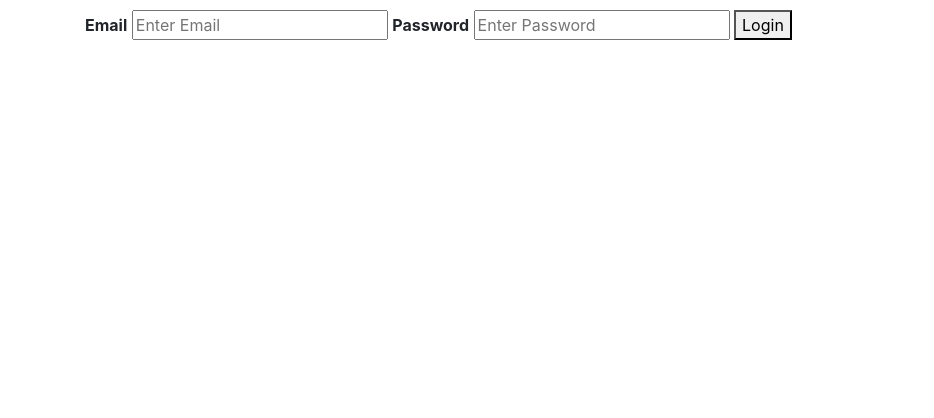
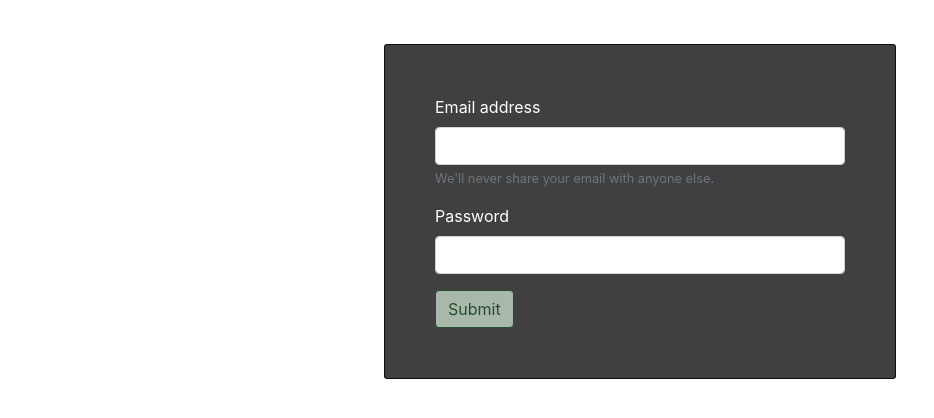
Before and after one commit to pvallerie/spots-client, a website built with webpack: page index.html in a window 1280 px wide. Both pictures are taken after a click on the link "Sign In". Shown: the part 56-474 px from the top of the page, without its empty margins (0-934 px from the left). Built offline with nearby package versions, Linux system fonts and the light colour scheme; a web font is replaced by a local one.

Commit message:
Format login form

```diff
--- a/assets/styles/index.scss
+++ b/assets/styles/index.scss
@@ -51,12 +51,24 @@ border-color: $button-color;
 transition: color 0.15s ease-in-out, background-color 0.15s ease-in-out, border-color 0.15s ease-in-out, box-shadow 0.15s ease-in-out;
 }
 
+.auth-button {
+color: $button-color;
+border-color: $button-color;
+background-color: $button-background-color;
+transition: color 0.15s ease-in-out, background-color 0.15s ease-in-out, border-color 0.15s ease-in-out, box-shadow 0.15s ease-in-out;
+}
+
 .edit-button:hover {
   background-color: $button-color;
   border-color: $button-color;
 }
 
 .delete-button:hover {
+  background-color: $button-color;
+  border-color: $button-color;
+}
+
+.auth-button:hover {
   background-color: $button-color;
   border-color: $button-color;
 }
@@ -77,3 +89,13 @@ transition: color 0.15s ease-in-out, background-color 0.15s ease-in-out, border-
   // margin-bottom: 0.375rem;
   // margin-left: 0.1rem;
 }
+
+#sign-in-form {
+display: block;
+background-color: $transparent-black;
+border: 1px solid $transparent-black;
+border-radius: 3px;
+padding: 50px;
+margin: 50px 30% 10px 30%;
+color: $form-font-color;
+}
--- a/assets/styles/variables.scss
+++ b/assets/styles/variables.scss
@@ -2,8 +2,13 @@
 
 $endode-sans-semi-expanded:'Encode Sans Semi Expanded', sans-serif;
 $dark-green: #264e2c;
+$unsaturated-dark-green: #A8B8AA;
+$transparent-black: rgba(0,0,0,0.75);
 
 $spot-logo-font: $endode-sans-semi-expanded;
 $spot-border-color: $dark-green;
 $button-color: $dark-green;
+$button-background-color: $unsaturated-dark-green;
 $nav-color: $dark-green;
+$form-background-color: $transparent-black;
+$form-font-color: white;
--- a/index.html
+++ b/index.html
@@ -45,14 +45,17 @@
           <button type="submit">Create Account</button>
         </form>
 
-        <form id="sign-in-form" class="container">
-          <label for="email"><b>Email</b></label>
-          <input type="text" placeholder="Enter Email" name="credentials[email]" required>
-
-          <label for="password"><b>Password</b></label>
-          <input type="password" placeholder="Enter Password" name="credentials[password]" required>
-
-          <button type="submit">Login</button>
+        <form id="sign-in-form">
+          <div class="form-group">
+            <label for="email">Email address</label>
+            <input type="email" class="form-control" id="exampleInputEmail1" aria-describedby="emailHelp" name="credentials[email]" required>
+            <small id="emailHelp" class="form-text text-muted">We'll never share your email with anyone else.</small>
+          </div>
+          <div class="form-group">
+            <label for="password">Password</label>
+            <input type="password" class="form-control" id="exampleInputPassword1" name="credentials[password]" required>
+          </div>
+          <button type="submit" class="btn btn-primary auth-button">Submit</button>
         </form>
 
       </div>
```
